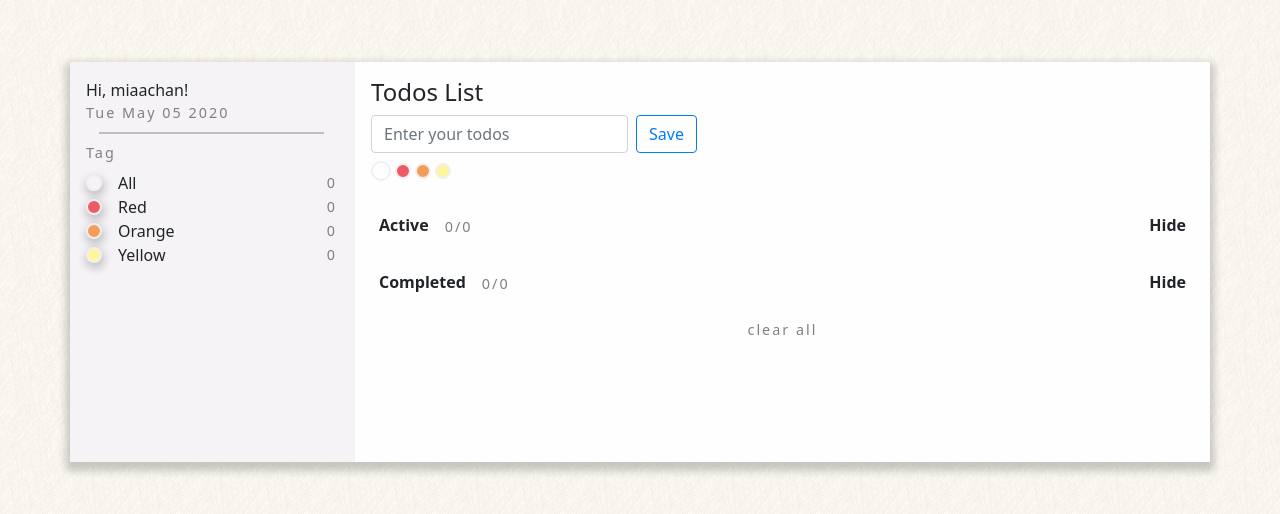
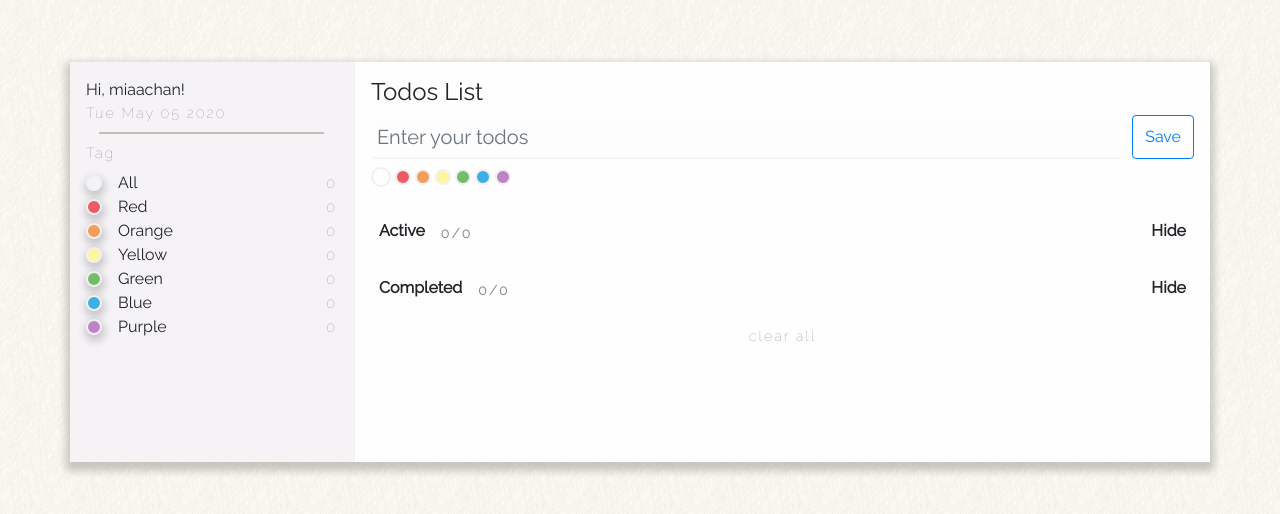
Before and after one commit to miaachan/todos-vue, a Vue app: page / in a window 1280 px wide. Shown: the part 138-652 px from the top of the page. Built offline with nearby package versions, Linux system fonts and the light colour scheme.

Commit message:
font style, time for completed items

```diff
--- a/src/App.vue
+++ b/src/App.vue
@@ -16,16 +16,18 @@ export default {
 </script>
 
 <style>
+@import url("https://fonts.googleapis.com/css?family=Raleway");
+@import url("https://fonts.googleapis.com/css?family=Raleway:100");
+
 #app {
   display: flex;
   align-items: center;
-  font-family: "Noto Sans", Helvetica Neue, Helvetica, Arial, Microsoft JhengHei,
-    sans-serif;
+  font-family: "Raleway", "Noto Sans", Microsoft JhengHei !important;
   -webkit-font-smoothing: antialiased;
   -moz-osx-font-smoothing: grayscale;
   min-height: 100vh;
   height: 100%;
-  background: #FCFAF2;
+  background: #fcfaf2;
   background-image: url("~@/assets/texture.png");
 }
 </style>
--- a/src/components/Main.vue
+++ b/src/components/Main.vue
@@ -12,17 +12,20 @@
       <b-col cols="9" class="p-0">
         <div class="Main p-3">
           <h4>Todos List</h4>
-          <b-form inline @submit.prevent="submit">
+          <!-- <b-form inline @submit.prevent="submit"> -->
+          <div class="d-flex">
             <b-input
+            class="new-todo"
               v-model="newTodo"
               placeholder="Enter your todos"
               @keyup.enter="addTodo()"
             ></b-input>
+            <b-button variant="outline-primary" class="ml-2" @click="addTodo()">
+              Save
+            </b-button>
+          </div>
 
-            <b-button variant="outline-primary" class="ml-2" @click="addTodo()"
-              >Save</b-button
-            >
-          </b-form>
+          <!-- </b-form> -->
 
           <div class="newtodo-tags mt-2">
             <div class="d-inline-block mr-1" v-for="tag in todoTags" :key="tag">
@@ -69,7 +72,7 @@ export default {
         uid: 0
       },
       todos: [],
-      todoTags: ["all", "red", "orange", "yellow"],
+      todoTags: ["all", "red", "orange", "yellow", "green", "blue", "purple"],
       newTodo: "",
       newTodoTag: "all",
       hoverTodo: ""
@@ -141,20 +144,14 @@ export default {
 }
 
 .new-todo {
-  position: relative;
   flex: 1 1 100%;
   margin: 0;
-  width: 100%;
-  font-size: 24px;
-  font-family: inherit;
+  font-size: 20px;
   font-weight: inherit;
   line-height: 1.4em;
-  color: inherit;
-  box-sizing: border-box;
-  outline: none;
   -webkit-font-smoothing: antialiased;
   -moz-osx-font-smoothing: grayscale;
-  padding: 16px 16px 16px 60px;
+  padding: 16px 16px 16px 6px;
   border: none;
   background: rgba(0, 0, 0, 0.003);
   box-shadow: inset 0 -2px 1px rgba(0, 0, 0, 0.03);
@@ -230,6 +227,25 @@ label.yellow {
   background-color: #fff59d;
 }
 
+label.green {
+  background-color: #72bc6a;
+}
+
+label.blue {
+  background-color: #3cafe7;
+}
+
+label.purple {
+  background-color: #be82c6;
+}
+
+.heavy {
+  font-size: 0.9em;
+  letter-spacing: 2px;
+  font-weight: 100;
+  color: grey;
+}
+
 .light {
   font-size: 0.9em;
   letter-spacing: 2px;
--- a/src/components/TodosList.vue
+++ b/src/components/TodosList.vue
@@ -20,13 +20,15 @@
         @mouseleave="hoverTodo = null"
       >
         <div class="view p-1 m-2">
-          <b-checkbox v-model="todo.completed"> </b-checkbox>
+          <b-checkbox v-model="todo.completed" @input="toggleTodo(todo)">
+          </b-checkbox>
           <div class="todo-title-wrapper">
             <div class="title" @dblclick="editTodo(todo)">{{ todo.title }}</div>
             <div class="w-100"></div>
             <div class="d-flex align-items-center" v-if="todo.tag != 'all'">
               <label class="mr-4" :class="todo.tag"></label>
-              {{ todo.tag }}
+              <span class="light" v-if="todo.time">{{ todo.time }}</span>
+              <!-- <span class="light" v-if="!todo.time">{{ todo.tag }}</span> -->
             </div>
           </div>
 
@@ -87,18 +89,13 @@ export default {
     }
   },
   methods: {
-    fetch: function() {
-      let todos = JSON.parse(
-        localStorage.getItem(this.todoStorage.STORAGE_KEY) || "[]"
-      );
-      todos.forEach(function(todo, index) {
-        todo.id = index;
-      });
-      this.todoStorage.uid = todos.length;
-      return todos;
-    },
-    save: function(todos) {
-      localStorage.setItem(this.todoStorage.STORAGE_KEY, JSON.stringify(todos));
+    // eslint-disable-next-line no-unused-vars
+    toggleTodo: function(todo) {
+      if (todo.completed) {
+        todo.time = new Date().toLocaleString("en-US").replace(",", "");
+      } else {
+        todo.time = null;
+      }
     },
     removeTodo: function(todo) {
       this.todos.splice(this.todos.indexOf(todo), 1);
@@ -111,7 +108,7 @@ export default {
 .light {
   font-size: 0.9em;
   letter-spacing: 2px;
-  font-weight: 100;
+  font-weight: 400;
   color: grey;
 }
 
```
